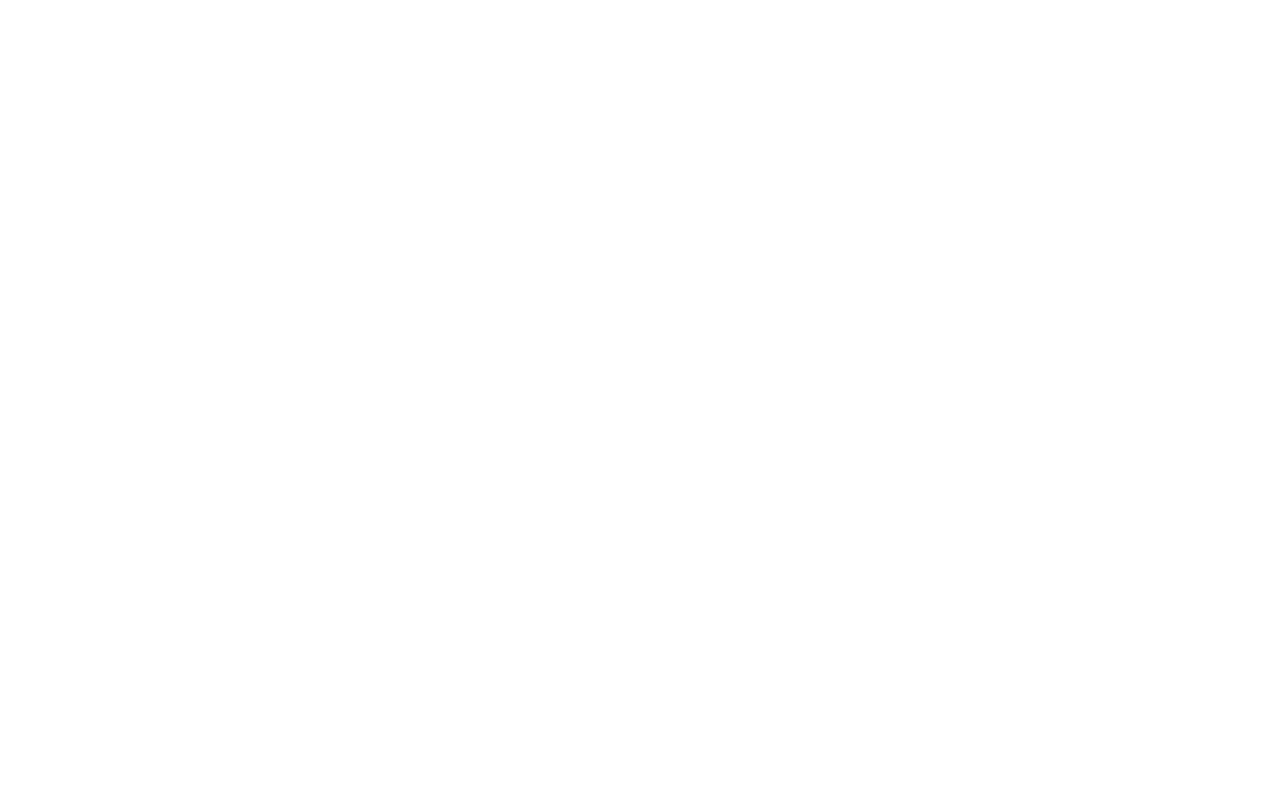
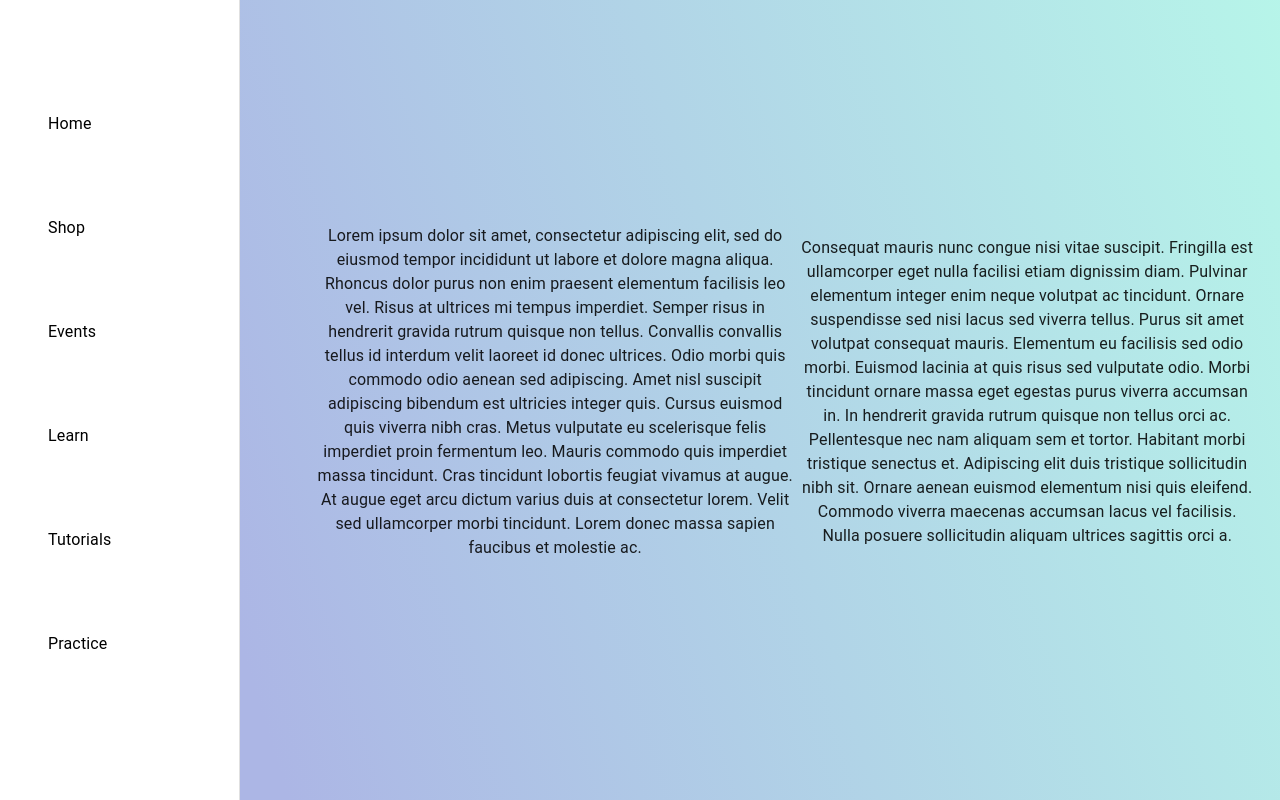
Before and after one commit to Prathambhoir55/technohack, a React (Create React App) app in the folder client/: page /events in a window 1280 px wide. Before the commit this address had no page. Built offline with nearby package versions, Linux system fonts and the light colour scheme.

Commit message:
Made sidebar and links

```diff
--- a/client/src/App.css
+++ b/client/src/App.css
@@ -138,3 +138,9 @@
   background-size: cover;
   background-attachment: fixed;
 }
+
+.sidetext{
+  margin : 2rem !important;
+  font-size: 40px !important;
+   font-weight: bold !important;
+}
--- a/client/src/App.js
+++ b/client/src/App.js
@@ -4,15 +4,15 @@
 import { Route, Routes } from "react-router";
 import SignIn from './components/SignIn'
 import Landing from './components/landing/Landing'
-import Home from './components/Home'
 import Dashboard from './components/Dashboard'
-
+import SideBar from './components/sideBar'
 function App() {
   return (
     <div className="App">
     <Router>
       <Routes>
         <Route path='/' element={<Landing/>}/>
+        <Route path='/events' element={<SideBar/>}/>
         <Route path='/dashboard' element={<Dashboard/>}/>
         <Route path='/signin' element={<SignIn/>}/>
         <Route path='/signup' element={<SignUp/>}/>
--- a/client/src/components/Alan.js
+++ b/client/src/components/Alan.js
@@ -1,7 +1,7 @@
 import {useRef, useEffect} from 'react'
 import { useNavigate } from 'react-router-dom'
 import alanBtn from "@alan-ai/alan-sdk-web";
-
+import Alan from './Alan';
 
 
 const Home = () => {
@@ -32,9 +32,9 @@
     //   });
 
     return (
- <main>
+        <>
 
- </main>
+        </>
   )
 }
 
--- a/client/src/components/Dashboard.js
+++ b/client/src/components/Dashboard.js
@@ -10,7 +10,7 @@
 import OndemandVideoRoundedIcon from '@mui/icons-material/OndemandVideoRounded';
 import PanToolRoundedIcon from '@mui/icons-material/PanToolRounded';
 import ASL from '../images/ASL.png'
-
+import Alan from './Alan'
 
 // const Card = styled(Paper)(({ theme }) => ({
 //   // backgroundColor: theme.palette.mode === 'dark' ? '#1A2027' : '#fff',
@@ -24,6 +24,7 @@
 export default function RowAndColumnSpacing() {
   return (
     <>
+    <Alan />
     <div className="bdy" >
     <Box sx={{ height: '200px', }}>     </Box>
     <Box sx={{ width: '75%' ,
--- /dev/null
+++ b/client/src/components/sideBar.js
@@ -0,0 +1,134 @@
+import * as React from 'react';
+import Box from '@mui/material/Box';
+import Drawer from '@mui/material/Drawer';
+import CssBaseline from '@mui/material/CssBaseline';
+import AppBar from '@mui/material/AppBar';
+import Toolbar from '@mui/material/Toolbar';
+import List from '@mui/material/List';
+import Typography from '@mui/material/Typography';
+import Divider from '@mui/material/Divider';
+import ListItem from '@mui/material/ListItem';
+import ListItemIcon from '@mui/material/ListItemIcon';
+import ListItemText from '@mui/material/ListItemText';
+import InboxIcon from '@mui/icons-material/MoveToInbox';
+import MailIcon from '@mui/icons-material/Mail';
+import bgpic from '../images/sidebar.png';
+import {Link} from 'react-router-dom'
+const drawerWidth = 240;
+
+export default function sideBar() {
+  return (
+
+        <>
+    {/* <img src={bgpic} style= {{ height: '100vh', marginLeft: '-22px'}}/> */}
+
+
+    <Box sx={{ display: 'flex' }}>
+      <CssBaseline />
+      <AppBar
+        position="fixed"
+        sx={{ width: `calc(100% - ${drawerWidth}px)`, ml: `${drawerWidth}px` }}
+      >
+
+      </AppBar>
+      <Drawer
+        sx={{
+          width: drawerWidth,
+          flexShrink: 0,
+          '& .MuiDrawer-paper': {
+            width: drawerWidth,
+            boxSizing: 'border-box',
+          },
+        }}
+        variant="permanent"
+        anchor="left"
+      >
+        <Toolbar />
+
+        <List>
+        <Link to="/dashboard" style={{ textDecoration: 'none' , color: 'black'}}>
+               <ListItem>
+              <ListItemText className="sidetext">
+              Home </ListItemText>
+            </ListItem>
+            </Link>
+            <Link to="/dashboard" style={{ textDecoration: 'none', color: 'black' }}>
+               <ListItem>
+              <ListItemText className="sidetext">
+              Shop</ListItemText>
+            </ListItem>
+            </Link>
+            <Link to="/dashboard" style={{ textDecoration: 'none', color: 'black' }} >
+               <ListItem>
+              <ListItemText className="sidetext">
+              Events </ListItemText>
+            </ListItem>
+            </Link>
+            <Link to="/dashboard" style={{ textDecoration: 'none', color: 'black' }} >
+               <ListItem>
+              <ListItemText className="sidetext">
+              Learn</ListItemText>
+            </ListItem>
+            </Link>
+            <Link to="/dashboard" style={{ textDecoration: 'none' , color: 'black'}} >
+               <ListItem>
+              <ListItemText className="sidetext">
+              Tutorials </ListItemText>
+            </ListItem>
+            </Link>
+
+               <ListItem>
+              <ListItemText className="sidetext">
+              <a
+                  target="_blank"
+                  href="https://handsign-m4qq6.ondigitalocean.app/"
+                  style={{ textDecoration: 'none', color: 'black' }}
+                >
+                  Practice
+                </a></ListItemText>
+            </ListItem>
+
+
+        </List>
+
+
+      </Drawer>
+      <Divider/>
+      <Box
+        component="main"
+        sx={{ height:'40%' , bgcolor: 'background.default', p: 3 }}
+      >
+
+        <Toolbar />
+        <Typography paragraph>
+          Lorem ipsum dolor sit amet, consectetur adipiscing elit, sed do eiusmod
+          tempor incididunt ut labore et dolore magna aliqua. Rhoncus dolor purus non
+          enim praesent elementum facilisis leo vel. Risus at ultrices mi tempus
+          imperdiet. Semper risus in hendrerit gravida rutrum quisque non tellus.
+          Convallis convallis tellus id interdum velit laoreet id donec ultrices.
+          Odio morbi quis commodo odio aenean sed adipiscing. Amet nisl suscipit
+          adipiscing bibendum est ultricies integer quis. Cursus euismod quis viverra
+          nibh cras. Metus vulputate eu scelerisque felis imperdiet proin fermentum
+          leo. Mauris commodo quis imperdiet massa tincidunt. Cras tincidunt lobortis
+          feugiat vivamus at augue. At augue eget arcu dictum varius duis at
+          consectetur lorem. Velit sed ullamcorper morbi tincidunt. Lorem donec massa
+          sapien faucibus et molestie ac.
+        </Typography>
+        <Typography paragraph>
+          Consequat mauris nunc congue nisi vitae suscipit. Fringilla est ullamcorper
+          eget nulla facilisi etiam dignissim diam. Pulvinar elementum integer enim
+          neque volutpat ac tincidunt. Ornare suspendisse sed nisi lacus sed viverra
+          tellus. Purus sit amet volutpat consequat mauris. Elementum eu facilisis
+          sed odio morbi. Euismod lacinia at quis risus sed vulputate odio. Morbi
+          tincidunt ornare massa eget egestas purus viverra accumsan in. In hendrerit
+          gravida rutrum quisque non tellus orci ac. Pellentesque nec nam aliquam sem
+          et tortor. Habitant morbi tristique senectus et. Adipiscing elit duis
+          tristique sollicitudin nibh sit. Ornare aenean euismod elementum nisi quis
+          eleifend. Commodo viverra maecenas accumsan lacus vel facilisis. Nulla
+          posuere sollicitudin aliquam ultrices sagittis orci a.
+        </Typography>
+      </Box>
+    </Box>
+    </>
+  );
+}
```
Also changed, not shown: client/src/images/sidebar.png (added).
